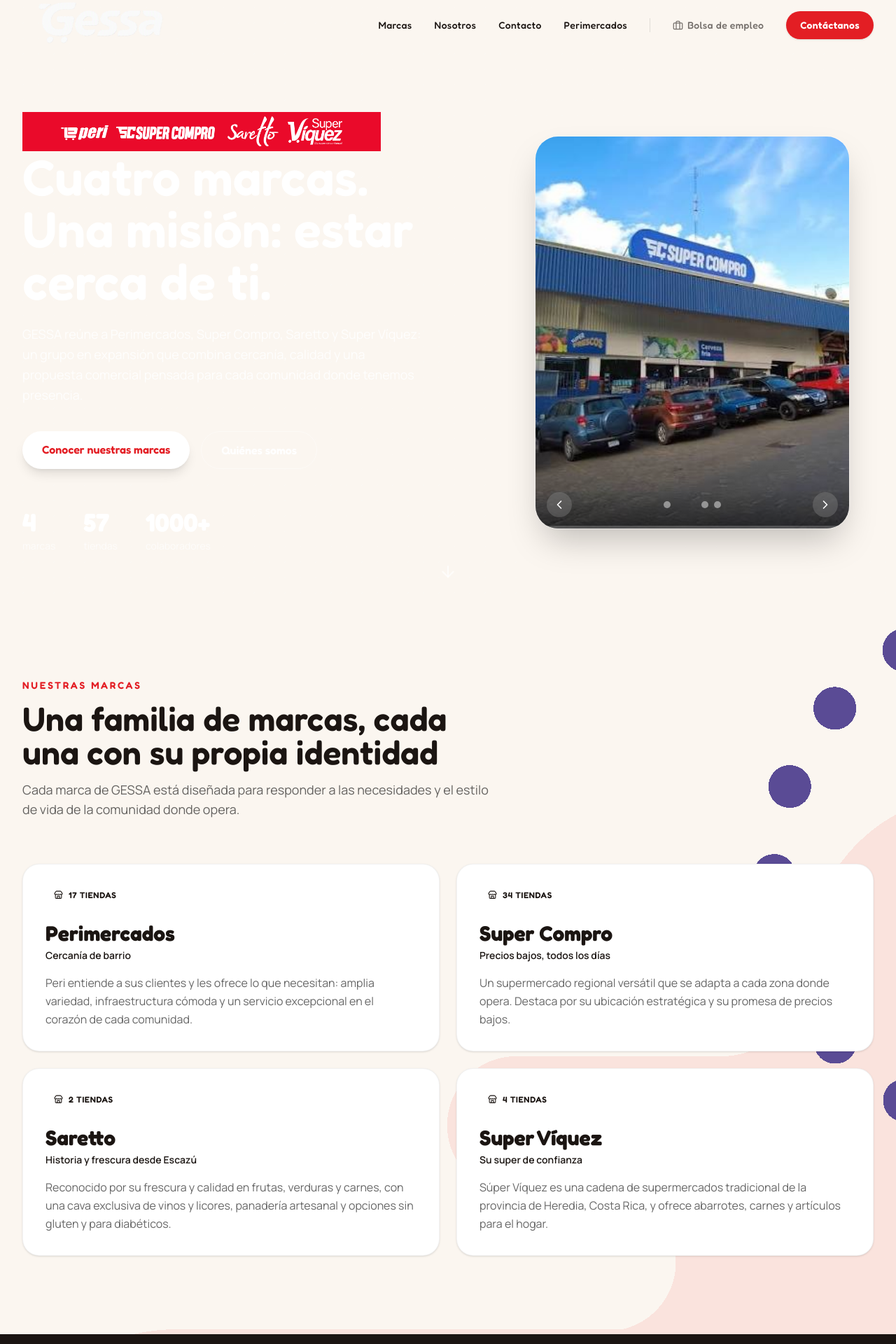
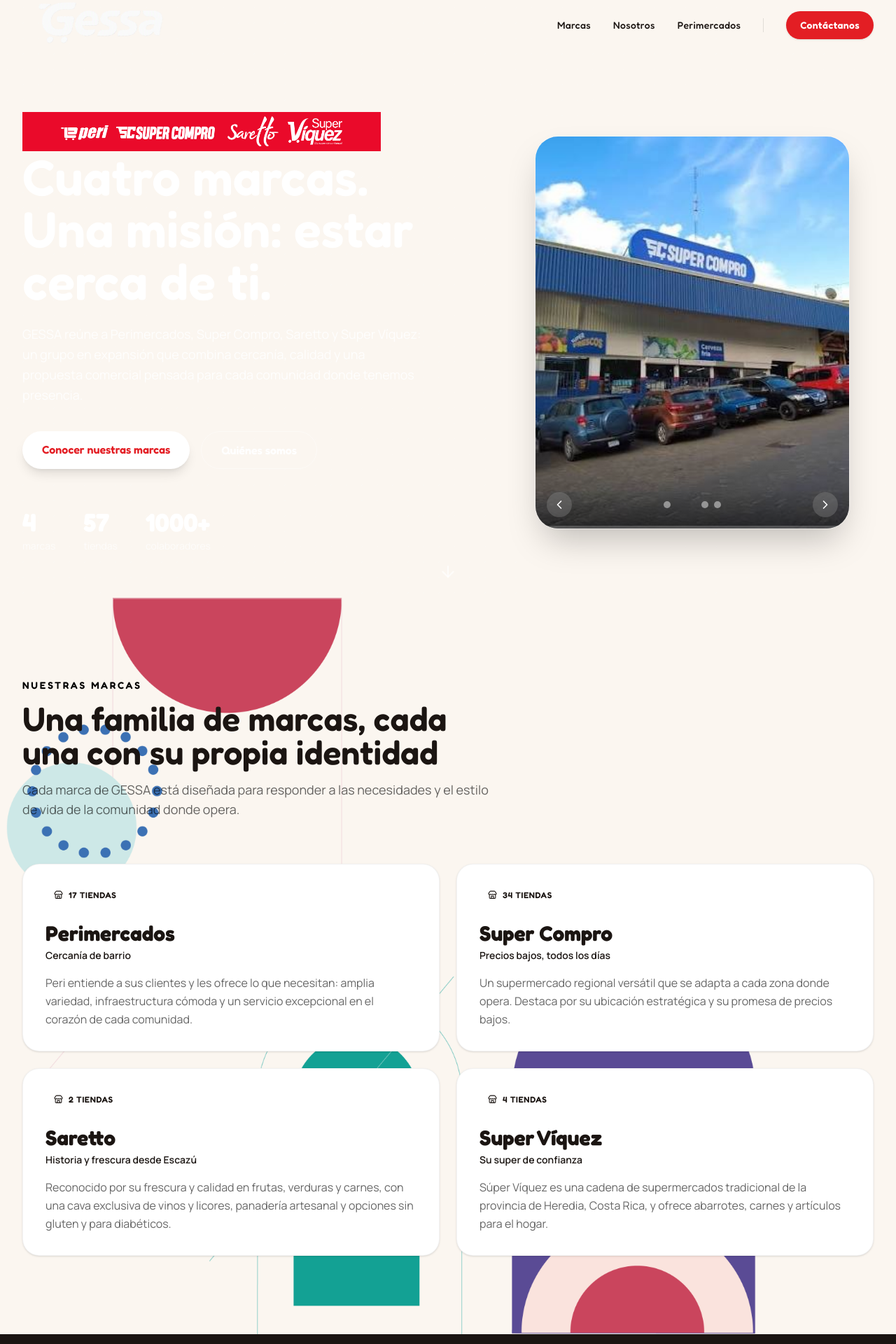
Before and after one commit to TonyDev-BAC/Web_Gessa, a React (Vite) app: page / in a window 1280 px wide. Shown: the top 1920 px of the page at 70% size. Built offline with nearby package versions, Linux system fonts and the light colour scheme.

Commit message:
commit final v1

```diff
--- a/src/components/Brands.jsx
+++ b/src/components/Brands.jsx
@@ -5,12 +5,12 @@
 
 export default function Brands() {
   return (
-    <section id="marcas" className="py-28 bg-gessa-cream" style={{ backgroundColor: "var(--color-gessa-cream)", backgroundImage: "url('/imagenes/bg1.png')", backgroundRepeat: "no-repeat", backgroundSize: "auto"}}>
+    <section id="marcas" className="py-28 bg-gessa-cream" style={{ backgroundColor: "var(--color-gessa-cream)", backgroundImage: "url('/imagenes/Recurso1.png')", backgroundRepeat: "no-repeat", backgroundSize: "contain"}}>
       <div className="max-w-7xl mx-auto px-5 sm:px-8">
         <Reveal>
           <span
             className="font-display font-semibold text-sm tracking-[0.2em] uppercase"
-            style={{ color: "var(--color-gessa-red)" }}
+            style={{ color: "black" }}
           >
             Nuestras marcas
           </span>
--- a/src/components/Contact.jsx
+++ b/src/components/Contact.jsx
@@ -10,7 +10,7 @@
 
 export default function Contact() {
   return (
-    <section id="contacto" className="py-28" style={{ backgroundColor: "var(--color-gessa-sand)", backgroundImage: "url('/imagenes/bg3.png')", backgroundRepeat: "no-repeat", backgroundSize: "auto" }}>
+    <section id="contacto" className="py-28" style={{ backgroundColor: "var(--color-gessa-sand)", backgroundImage: "url('/imagenes/Recurso3.png')", backgroundRepeat: "no-repeat", backgroundSize: "contain" }}>
       <div className="max-w-7xl mx-auto px-5 sm:px-8">
         <Reveal>
           <span
--- a/src/components/Navbar.jsx
+++ b/src/components/Navbar.jsx
@@ -6,7 +6,7 @@
 const links = [
   { href: "#marcas", label: "Marcas" },
   { href: "#nosotros", label: "Nosotros" },
-  { href: "#contacto", label: "Contacto" },
+  // { href: "#contacto", label: "Contacto" },
   { href: "https://www.peridomicilio.com/", label: "Perimercados" },
 ];
 
@@ -43,13 +43,13 @@
             </a>
           ))}
           <div className="w-px h-5 bg-black/10" />
-          <a
+          {/* <a
             href="#futuro"
             className="flex items-center gap-1.5 opacity-60 cursor-default"
             title="Próximamente"
           >
             <Briefcase size={15} /> Bolsa de empleo
-          </a>
+          </a> */}
           <a
             href="#contacto"
             className="rounded-full px-5 py-2.5 text-white font-semibold shadow-sm hover:shadow-md transition-shadow"
```
Also changed, not shown: public/imagenes/Recurso1.png (added), public/imagenes/Recurso3.png (added).
